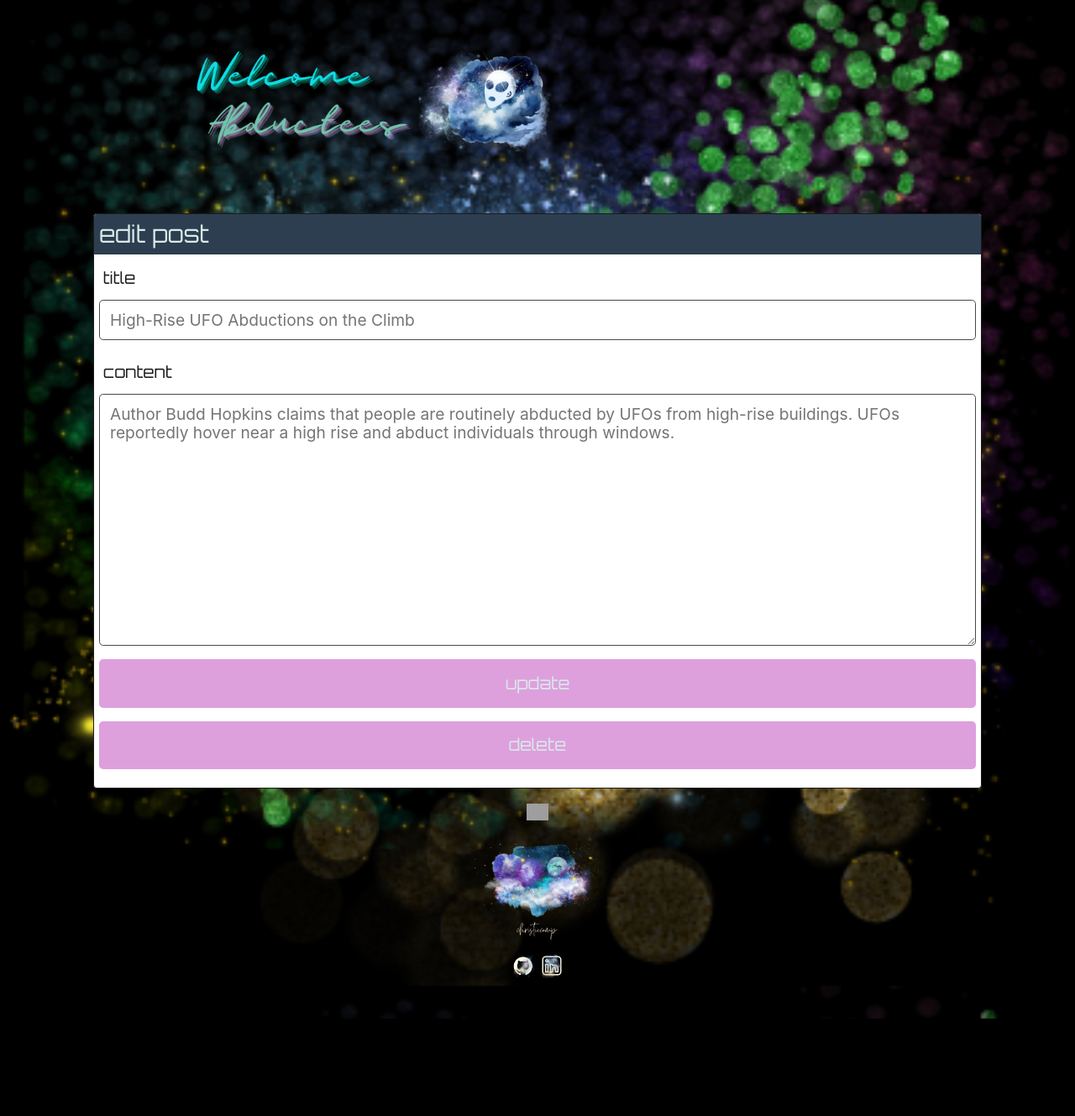
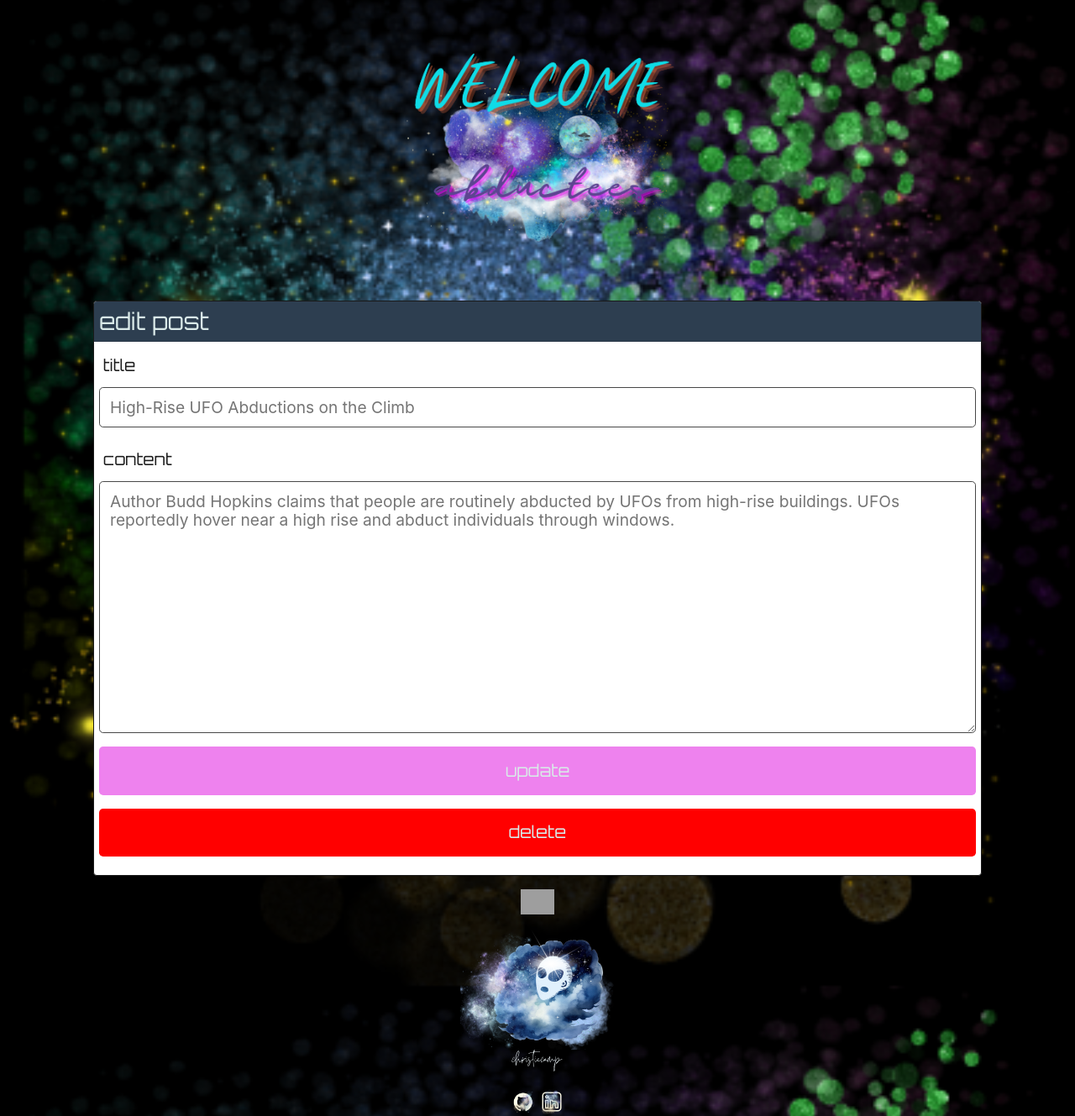
Before and after one commit to christiecamp/alien-prone, a Node server app: page /dashboard/edit/1 in a window 1280 px wide. Shown: the part 106-1435 px from the top of the page at 84% size. Before the commit the page ends 1319 px from the top, so only its background shows below. Run offline with Node 20, Linux system fonts and the light colour scheme; a user stored in the database is signed in; data comes from the database, SQL or seed files in the repository; some libraries are stand-ins or nearby versions; grey boxes are pictures that could not be loaded.

Commit message:
more branding touchups to README and public views

```diff
--- a/views/dashboard.handlebars
+++ b/views/dashboard.handlebars
@@ -1,6 +1,6 @@
 {{#if posts.length}}
 <section>
-  <h2>posts</h2>
+  <h2 class="text-left"><img src="/images/dashboard.png" height="100px"></h2>
   {{!-- add image --}}
     {{#each posts as |post|}}
     {{!-- partials view --}}
--- a/views/edit-post.handlebars
+++ b/views/edit-post.handlebars
@@ -13,8 +13,8 @@
         </div>
 
         {{!-- update and delete --}}
-        <button type="submit" class="w-100 btn btn-lg mb-3 text-light" style="background-color:plum">update</button>
-        <button type="button" class="delete-btn w-100 btn btn-lg mb-3 text-light" style="background-color:plum;">delete</button>
+        <button type="submit" class="w-100 btn btn-lg mb-3 text-light" style="background-color:violet">update</button>
+        <button type="button" class="delete-btn w-100 btn btn-lg mb-3 text-light" style="background-color:red;">delete</button>
     </form>
 </div>
 
--- a/views/layouts/main.handlebars
+++ b/views/layouts/main.handlebars
@@ -41,15 +41,15 @@
     </nav>
 
     <main class="container">
-      <h1 class="display-2 py-5"><img src="/images/welcome-header.png" height="150px"></h1>
+      <h1 class="text-center"><img src="/images/welcome-header.png" height="350px"></h1>
       {{{ body }}}
     </main>
 
     <footer class ="container">
-      <h6 class="text-center text-light"><img src="https://emojipedia-us.s3.amazonaws.com/source/skype/289/purple-heart_1f49c.png" height="20px"></h6>
+      <h6 class="text-center"><img src="https://emojipedia-us.s3.amazonaws.com/source/skype/289/purple-heart_1f49c.png" height="30px"></h6>
       <div class ="text-center">
           <a class ="social" href="https://christiecamp.com">
-            <img src="/images/footer-logo.png" height="150px" alt="website">
+            <img src="/images/footer-logo.png" height="200px" alt="website">
           </a>
       </div>
       <div class="text-center">
--- a/views/login.handlebars
+++ b/views/login.handlebars
@@ -11,7 +11,7 @@
       <input type="password" class="form-control" id="password-login" placeholder="probe" autofocus="true">
     </div>
 
-    <button class="w-100 btn btn-lg mb-3 text-light" style="background-color: plum;" type="submit">login</button>
+    <button class="w-100 btn btn-lg mb-3 text-light" style="background-color: lightblue;" type="submit">login</button>
     <a class="login-link text-light" href="/signup">signup</a>
   </form>
 </main>
--- a/views/partials/dash-detail.handlebars
+++ b/views/partials/dash-detail.handlebars
@@ -1,5 +1,5 @@
 <div class="card">
-    <div class="card-header" style="background-color:plum;" >
+    <div class="card-header" style="background-color:purple;" >
         <h4><a class="link text-light" href="/dashboard/edit/{{id}}">{{title}}</a></h4>
         <h6 class="mb-2 text-light">{{format_date date}} {{format_time date}}</h6>
     </div>
--- a/views/partials/home-detail.handlebars
+++ b/views/partials/home-detail.handlebars
@@ -1,5 +1,5 @@
 <div class="card mb-5">
-    <div class="card-header"  style="background-color:plum;">
+    <div class="card-header"  style="background-color:purple;">
         <h4 class="card-title"><a class="text-light" href="/post/{{id}}">{{title}}</a></h4>
         <h6 class="mb-2 text-light">posted by {{user.username}} on {{format_date date}} {{format_time date}} </h6>
     </div>
--- a/views/signup.handlebars
+++ b/views/signup.handlebars
@@ -11,7 +11,7 @@
       <input type="password" class="form-control" id="password-signup" placeholder="probe" autofocus="true">
     </div>
 
-    <button class="w-100 btn btn-lg mb-3 text-light" style="background-color: plum;" type="submit">signup</button>
+    <button class="w-100 btn btn-lg mb-3 text-light" style="background-color: lightgreen;" type="submit">signup</button>
     <a class="login-link text-light" href="/login">login</a>
   </form>
 </main>
```
Also changed, not shown: public/images/dashboard.png (added), public/images/footer-logo.png, public/images/welcome-header.png.
